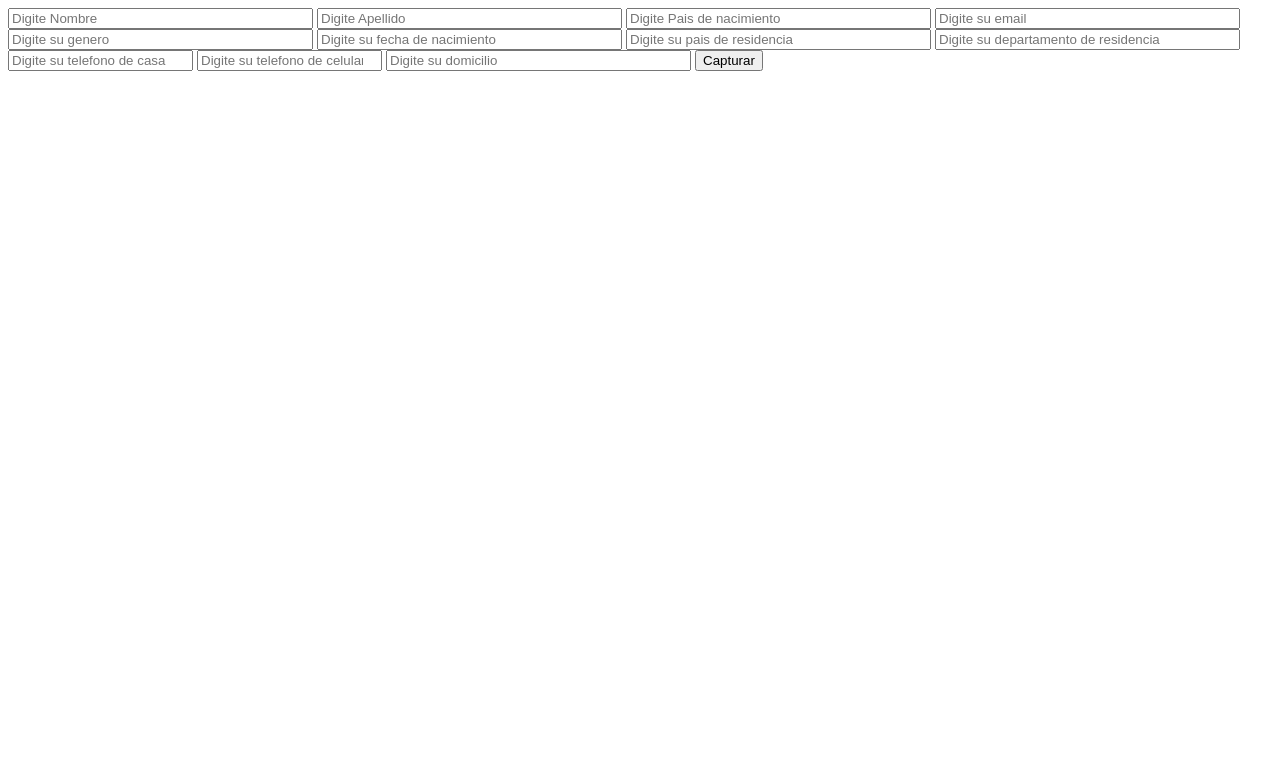
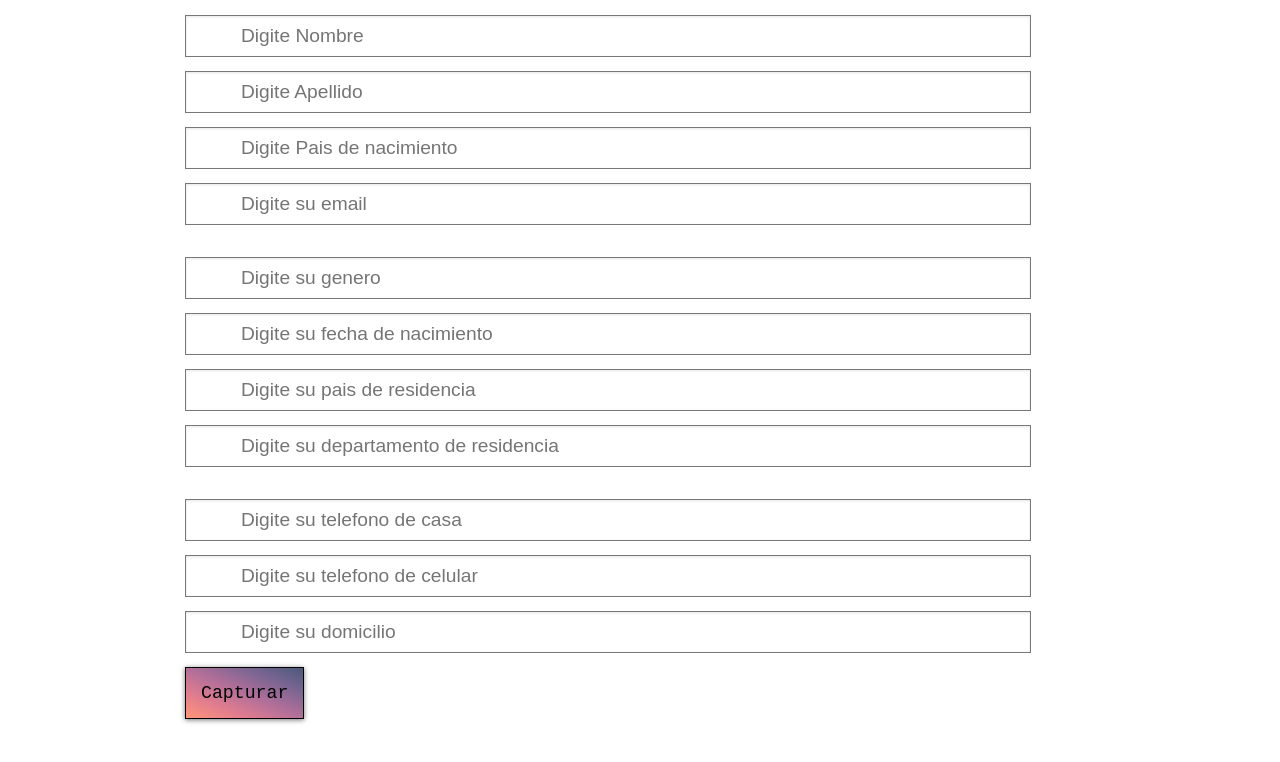
Before and after one commit to Meta-Willi/TallerPractico-1-DAW, a plain HTML site: page Ejercicio1.html in a window 1280 px wide. Drawn offline with Linux system fonts and the light colour scheme.

Commit message:
Add files via upload

```diff
--- a/Ejercicio1.html
+++ b/Ejercicio1.html
@@ -3,27 +3,30 @@
 <head>
     <title>Captura de datos</title>
     <meta charset="utf-8" />
-    <link rel="stylesheet" href="css/basic.css" />
-    <link rel="stylesheet" href="css/form.css" />
+    <link rel="stylesheet" href="css/ejercicio.css" />
     <script src="js/funciones.js"></script>
 </head>
 <body>
-    <form>
-        <input type="text" name="nomest" id="nomest" placeholder="Digite Nombre" size="35">
-        <input type="text" name="nomest" id="apell" placeholder="Digite Apellido" size="35">
-        <input type="text" name="nomest" id="pais" placeholder="Digite Pais de nacimiento" size="35">
-        <input type="text" name="nomest" id="email" placeholder="Digite su email" size="35">
-        <br>
-        <input type="text" name="nomest" id="genero" placeholder="Digite su genero" size="35">
-        <input type="text" name="nomest" id="nacimiento" placeholder="Digite su fecha de nacimiento" size="35">
-        <input type="text" name="nomest" id="paisres" placeholder="Digite su pais de residencia" size="35">
-        <input type="text" name="nomest" id="depares" placeholder="Digite su departamento de residencia" size="35">
-        <br>
-        <input type="number" name="nomest" id="telcasa" placeholder="Digite su telefono de casa" size="35">
-        <input type="number" name="nomest" id="telcelular" placeholder="Digite su telefono de celular " size="35">
-        <input type="text" name="nomest" id="domicilio" placeholder="Digite su domicilio" size="35">
+    <section>
+        <div class="contenedor">
+            <form name="registro" class="formulario">
+                <input type="text" name="nombre" id="nomest" placeholder="Digite Nombre" size="35" class="informacion">
+                <input type="text" name="apellido" id="apell" placeholder="Digite Apellido" size="35" class="informacion">
+                <input type="text" name="procedencia" id="pais" placeholder="Digite Pais de nacimiento" size="35" class="informacion">
+                <input type="email" name="email" id="email" placeholder="Digite su email" size="35" class="informacion">
+                <br>
+                <input type="text" name="genero" id="genero" placeholder="Digite su genero" size="35" class="informacion">
+                <input type="text" name="fecha" id="nacimiento" placeholder="Digite su fecha de nacimiento" size="35" class="informacion">
+                <input type="text" name="paises" id="paisres" placeholder="Digite su pais de residencia" size="35" class="informacion">
+                <input type="text" name="departamentos" id="depares" placeholder="Digite su departamento de residencia" size="35" class="informacion">
+                <br>
+                <input type="number" name="telefono-casa" id="telcasa" placeholder="Digite su telefono de casa" size="35" class="informacion">
+                <input type="number" name="telefono" id="telcelular" placeholder="Digite su telefono de celular " size="35" class="informacion">
+                <input type="text" name="domicilio" id="domicilio" placeholder="Digite su domicilio" size="35" class="informacion">
 
-        <button type="button" onclick="captura()">Capturar</button>
-    </form>
+                <button type="submit" onclick="captura()">Capturar</button>
+            </form>
+        </div>
+    </section>
 </body>
 </html>
```
